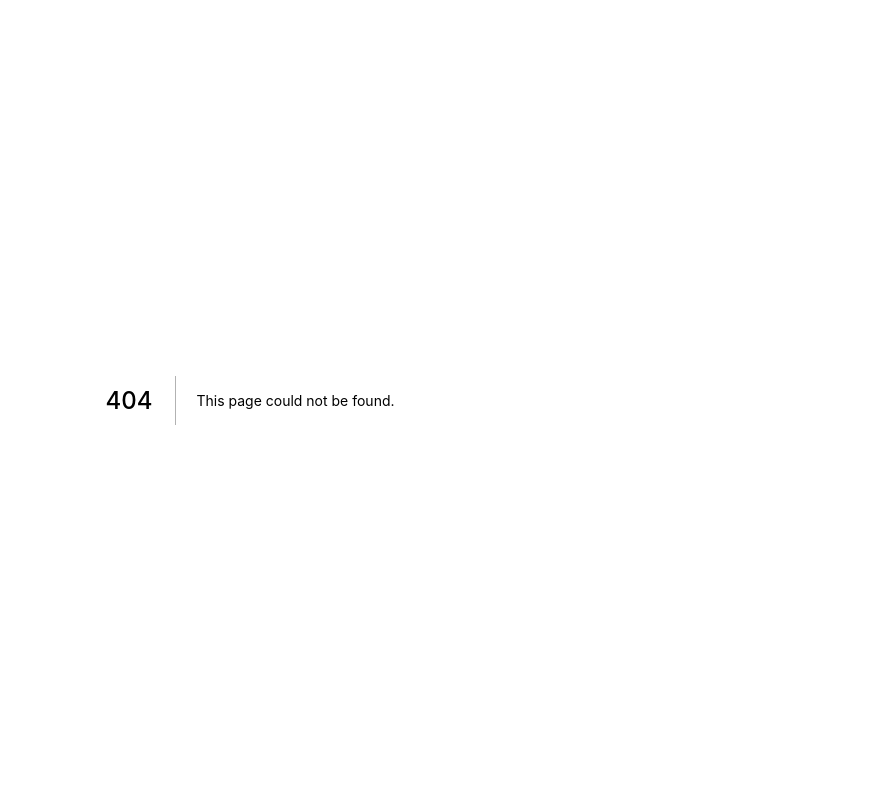
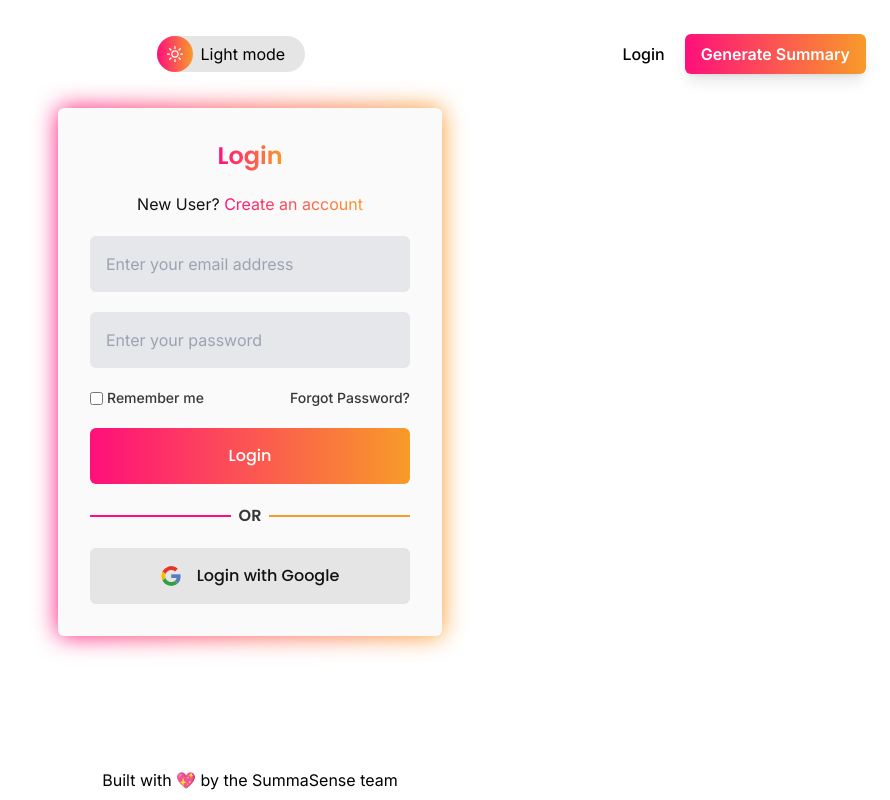
Before and after one commit to GauravSingh1402/discussion_summarizer, a Next.js app: page /login in a window 1280 px wide. Before the commit this address had no page. Shown: the whole page, without its empty margins (390-1280 px from the left). Built offline with nearby package versions, Linux system fonts and the light colour scheme.

Commit message:
Add Login and Signup page

```diff
--- /dev/null
+++ b/components/Login.jsx
@@ -0,0 +1,95 @@
+import React from "react";
+
+const Login = () => {
+	return (
+		<div className="relative flex w-full h-full justify-center items-center">
+			<div className="absolute m-auto inset-0 w-[30%] bg-gradient-to-r from-custom-gradient-start to-custom-gradient-end blur-md rounded-md"></div>
+			<form className="relative w-[30%] bg-light-primary p-8 rounded-md flex flex-col items-center gap-5">
+				<h1 className="font-heading text-2xl font-semibold bg-clip-text text-transparent bg-gradient-to-r from-custom-gradient-start to-custom-gradient-end">
+					Login
+				</h1>
+				<p className="text-dark-primary">
+					New User?{" "}
+					<a
+						className="underline bg-clip-text text-transparent bg-gradient-to-r from-custom-gradient-start to-custom-gradient-end"
+						href="/signup"
+					>
+						Create an account
+					</a>
+				</p>
+				<div className="flex gap-5 flex-col w-full">
+					<input
+						type="email"
+						name="email"
+						id="email"
+						placeholder="Enter your email address"
+						className="rounded-md p-4 w-full outline-none bg-gray-200 text-black"
+					/>
+					<input
+						type="password"
+						name="password"
+						id="password"
+						placeholder="Enter your password"
+						className="rounded-md p-4 w-full outline-none bg-gray-200 text-black"
+					/>
+					<div className="flex w-full justify-between">
+						<div className="flex items-center gap-1">
+							<input
+								type="checkbox"
+								className=""
+								name="Remember"
+								id="Remember"
+							/>
+							<label
+								htmlFor="Remember"
+								className="text-sm font-medium text-dark-secondary"
+							>
+								Remember me
+							</label>
+						</div>
+						<a className="text-sm font-medium text-dark-secondary" href="/">
+							Forgot Password?
+						</a>
+					</div>
+				</div>
+				<button className="bg-gradient-to-r from-custom-gradient-start to-custom-gradient-end text-white font-heading font-medium rounded-md w-full py-4 transition-all hover:scale-105">
+					Login
+				</button>
+				<div className="w-full flex items-center">
+					<div className="border border-custom-gradient-start h-[1px] flex-1"></div>
+					<h4 className="mx-2 font-heading font-semibold text-dark-secondary">
+						OR
+					</h4>
+					<div className="border border-custom-gradient-end h-[1px] flex-1"></div>
+				</div>
+				<button className="bg-light-secondary text-light-content flex items-center gap-4 justify-center font-heading font-medium rounded-md w-full py-4 transition-all hover:scale-105">
+					<svg className="w-5 h-5" viewBox="0 0 128 128">
+						<path
+							fill="#fff"
+							d="M44.59 4.21a63.28 63.28 0 004.33 120.9 67.6 67.6 0 0032.36.35 57.13 57.13 0 0025.9-13.46 57.44 57.44 0 0016-26.26 74.33 74.33 0 001.61-33.58H65.27v24.69h34.47a29.72 29.72 0 01-12.66 19.52 36.16 36.16 0 01-13.93 5.5 41.29 41.29 0 01-15.1 0A37.16 37.16 0 0144 95.74a39.3 39.3 0 01-14.5-19.42 38.31 38.31 0 010-24.63 39.25 39.25 0 019.18-14.91A37.17 37.17 0 0176.13 27a34.28 34.28 0 0113.64 8q5.83-5.8 11.64-11.63c2-2.09 4.18-4.08 6.15-6.22A61.22 61.22 0 0087.2 4.59a64 64 0 00-42.61-.38z"
+						></path>
+						<path
+							fill="#e33629"
+							d="M44.59 4.21a64 64 0 0142.61.37 61.22 61.22 0 0120.35 12.62c-2 2.14-4.11 4.14-6.15 6.22Q95.58 29.23 89.77 35a34.28 34.28 0 00-13.64-8 37.17 37.17 0 00-37.46 9.74 39.25 39.25 0 00-9.18 14.91L8.76 35.6A63.53 63.53 0 0144.59 4.21z"
+						></path>
+						<path
+							fill="#f8bd00"
+							d="M3.26 51.5a62.93 62.93 0 015.5-15.9l20.73 16.09a38.31 38.31 0 000 24.63q-10.36 8-20.73 16.08a63.33 63.33 0 01-5.5-40.9z"
+						></path>
+						<path
+							fill="#587dbd"
+							d="M65.27 52.15h59.52a74.33 74.33 0 01-1.61 33.58 57.44 57.44 0 01-16 26.26c-6.69-5.22-13.41-10.4-20.1-15.62a29.72 29.72 0 0012.66-19.54H65.27c-.01-8.22 0-16.45 0-24.68z"
+						></path>
+						<path
+							fill="#319f43"
+							d="M8.75 92.4q10.37-8 20.73-16.08A39.3 39.3 0 0044 95.74a37.16 37.16 0 0014.08 6.08 41.29 41.29 0 0015.1 0 36.16 36.16 0 0013.93-5.5c6.69 5.22 13.41 10.4 20.1 15.62a57.13 57.13 0 01-25.9 13.47 67.6 67.6 0 01-32.36-.35 63 63 0 01-23-11.59A63.73 63.73 0 018.75 92.4z"
+						></path>
+					</svg>
+					<p>Login with Google</p>
+				</button>
+			</form>
+		</div>
+	);
+};
+
+export default Login;
--- a/components/Navbar.jsx
+++ b/components/Navbar.jsx
@@ -23,7 +23,10 @@ const Navbar = () => {
 				/>
 			</div>
 			<ThemeToggle />
-			<div>
+			<div className="flex items-center gap-5 font-medium">
+				<a className="hover:underline" href="/login">
+					Login
+				</a>
 				<button
 					onClick={() => {
 						Router.push("/generateSummary");
--- /dev/null
+++ b/components/Signup.jsx
@@ -0,0 +1,83 @@
+import React from "react";
+
+const Signup = () => {
+	return (
+		<div className="relative flex w-full h-full justify-center items-center my-2">
+			<div className="absolute m-auto inset-0 w-[30%] bg-gradient-to-r from-custom-gradient-start to-custom-gradient-end blur-xl rounded-md"></div>
+			<form className="relative w-[30%] bg-light-primary p-8 rounded-md flex flex-col items-center gap-5">
+				<h1 className="font-heading text-2xl font-semibold bg-clip-text text-transparent bg-gradient-to-r from-custom-gradient-start to-custom-gradient-end">
+					Register
+				</h1>
+				<p className="text-dark-primary">
+					Already have an account?{" "}
+					<a
+						className="underline bg-clip-text text-transparent bg-gradient-to-r from-custom-gradient-start to-custom-gradient-end"
+						href="/login"
+					>
+						Login here
+					</a>
+				</p>
+				<div className="flex gap-5 flex-col w-full">
+					<input
+						type="text"
+						name="name"
+						id="name"
+						placeholder="Enter your full name"
+						className="rounded-md p-4 w-full outline-none bg-gray-200 text-black"
+					/>
+					<input
+						type="email"
+						name="email"
+						id="email"
+						placeholder="Enter your email address"
+						className="rounded-md p-4 w-full outline-none bg-gray-200 text-black"
+					/>
+					<input
+						type="password"
+						name="password"
+						id="password"
+						placeholder="Enter a strong password"
+						className="rounded-md p-4 w-full outline-none bg-gray-200 text-black"
+					/>
+				</div>
+				<button className="bg-gradient-to-r from-custom-gradient-start to-custom-gradient-end text-white font-heading font-medium rounded-md w-full py-4 transition-all hover:scale-105">
+					Register
+				</button>
+				<div className="w-full flex items-center">
+					<div className="border border-custom-gradient-start h-[1px] flex-1"></div>
+					<h4 className="mx-2 font-heading font-semibold text-dark-secondary">
+						OR
+					</h4>
+					<div className="border border-custom-gradient-end h-[1px] flex-1"></div>
+				</div>
+				<button className="bg-light-secondary text-light-content flex items-center gap-4 justify-center font-heading font-medium rounded-md w-full py-4 transition-all hover:scale-105">
+					<svg className="w-5 h-5" viewBox="0 0 128 128">
+						<path
+							fill="#fff"
+							d="M44.59 4.21a63.28 63.28 0 004.33 120.9 67.6 67.6 0 0032.36.35 57.13 57.13 0 0025.9-13.46 57.44 57.44 0 0016-26.26 74.33 74.33 0 001.61-33.58H65.27v24.69h34.47a29.72 29.72 0 01-12.66 19.52 36.16 36.16 0 01-13.93 5.5 41.29 41.29 0 01-15.1 0A37.16 37.16 0 0144 95.74a39.3 39.3 0 01-14.5-19.42 38.31 38.31 0 010-24.63 39.25 39.25 0 019.18-14.91A37.17 37.17 0 0176.13 27a34.28 34.28 0 0113.64 8q5.83-5.8 11.64-11.63c2-2.09 4.18-4.08 6.15-6.22A61.22 61.22 0 0087.2 4.59a64 64 0 00-42.61-.38z"
+						></path>
+						<path
+							fill="#e33629"
+							d="M44.59 4.21a64 64 0 0142.61.37 61.22 61.22 0 0120.35 12.62c-2 2.14-4.11 4.14-6.15 6.22Q95.58 29.23 89.77 35a34.28 34.28 0 00-13.64-8 37.17 37.17 0 00-37.46 9.74 39.25 39.25 0 00-9.18 14.91L8.76 35.6A63.53 63.53 0 0144.59 4.21z"
+						></path>
+						<path
+							fill="#f8bd00"
+							d="M3.26 51.5a62.93 62.93 0 015.5-15.9l20.73 16.09a38.31 38.31 0 000 24.63q-10.36 8-20.73 16.08a63.33 63.33 0 01-5.5-40.9z"
+						></path>
+						<path
+							fill="#587dbd"
+							d="M65.27 52.15h59.52a74.33 74.33 0 01-1.61 33.58 57.44 57.44 0 01-16 26.26c-6.69-5.22-13.41-10.4-20.1-15.62a29.72 29.72 0 0012.66-19.54H65.27c-.01-8.22 0-16.45 0-24.68z"
+						></path>
+						<path
+							fill="#319f43"
+							d="M8.75 92.4q10.37-8 20.73-16.08A39.3 39.3 0 0044 95.74a37.16 37.16 0 0014.08 6.08 41.29 41.29 0 0015.1 0 36.16 36.16 0 0013.93-5.5c6.69 5.22 13.41 10.4 20.1 15.62a57.13 57.13 0 01-25.9 13.47 67.6 67.6 0 01-32.36-.35 63 63 0 01-23-11.59A63.73 63.73 0 018.75 92.4z"
+						></path>
+					</svg>
+					<p>Sign up with Google</p>
+				</button>
+			</form>
+		</div>
+	);
+};
+
+export default Signup;
--- /dev/null
+++ b/pages/login.js
@@ -0,0 +1,13 @@
+import React from "react";
+import Login from "../components/Login";
+import Layout from "../components/Layout";
+
+const login = () => {
+	return (
+		<Layout>
+			<Login />
+		</Layout>
+	);
+};
+
+export default login;
--- /dev/null
+++ b/pages/signup.js
@@ -0,0 +1,13 @@
+import React from "react";
+import Signup from "../components/Signup";
+import Layout from "../components/Layout";
+
+const signup = () => {
+	return (
+		<Layout>
+			<Signup />
+		</Layout>
+	);
+};
+
+export default signup;
```
Also changed, not shown: styles/globals.css (+4 -4 lines).
